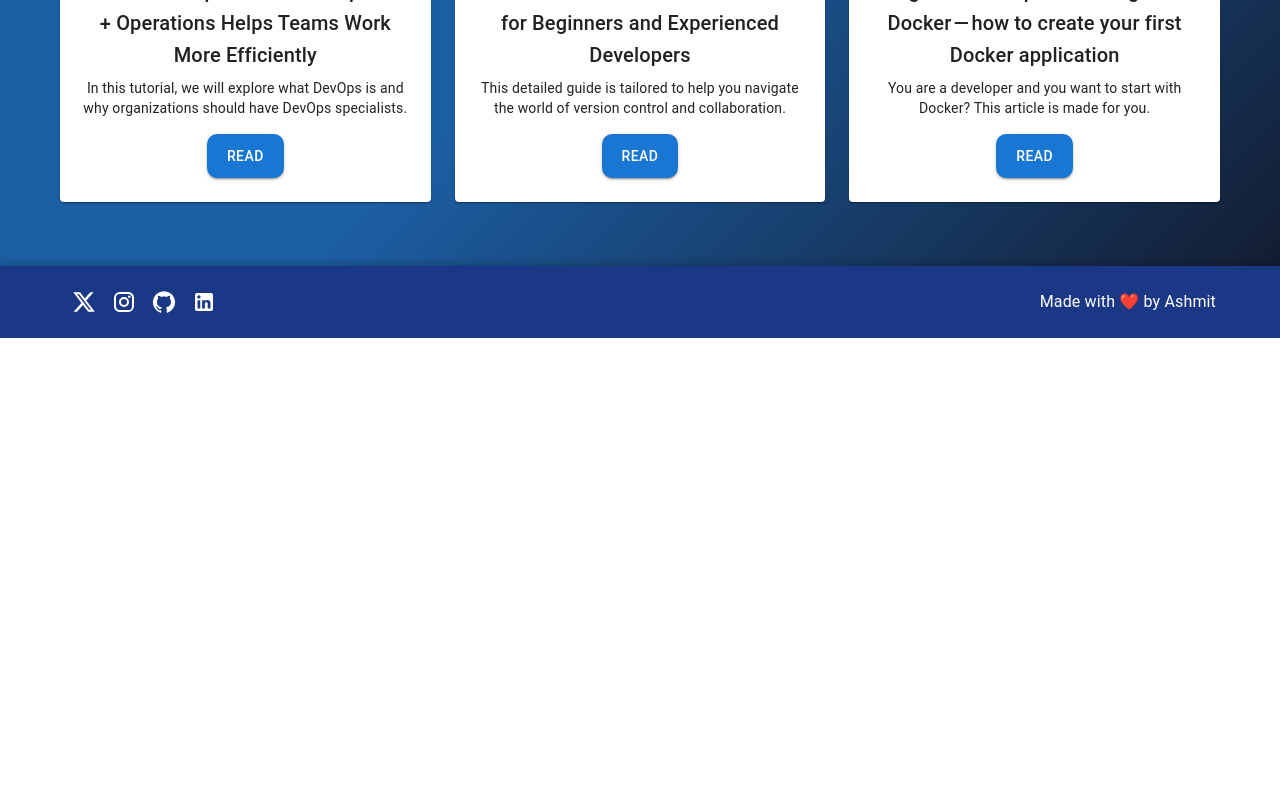
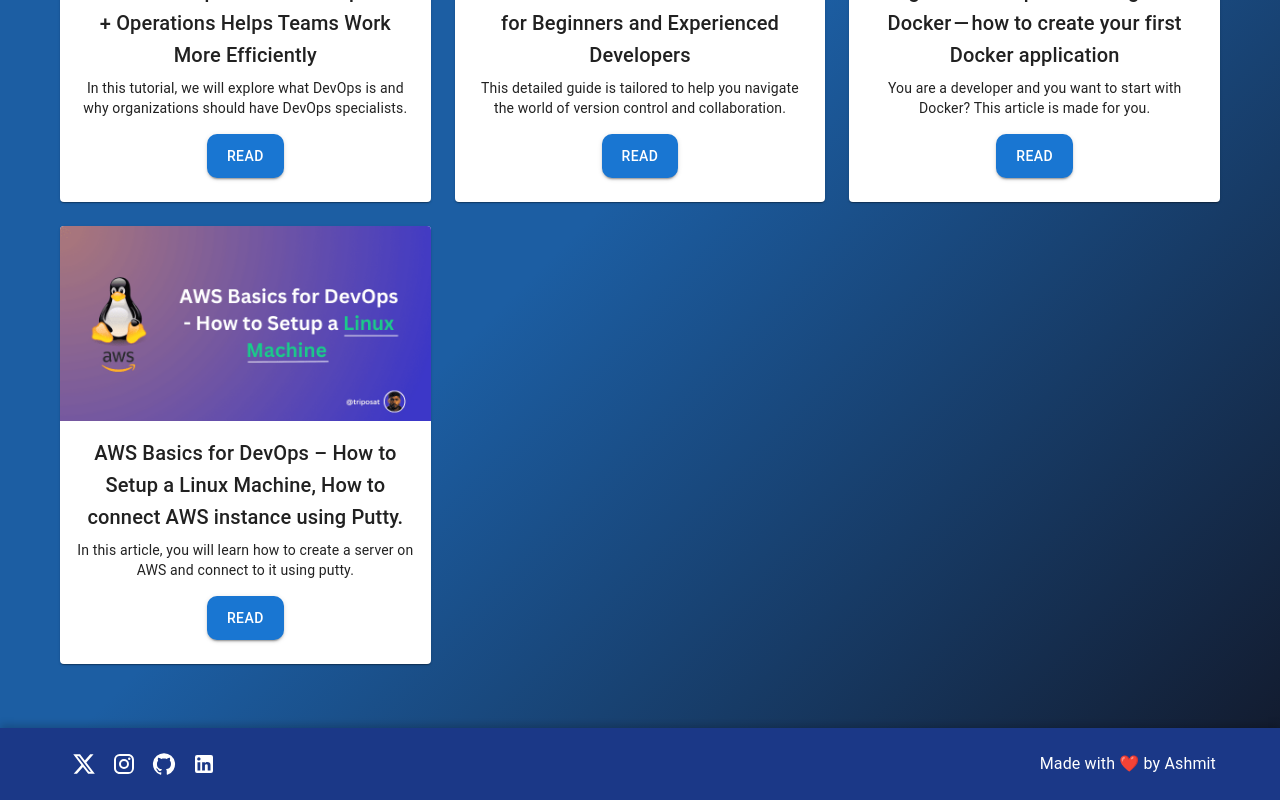
Before and after one commit to ashmit4818/DevOps_Resources_Project, a React (Create React App) app: page /DevOps_Resources_Project/blogs in a window 1280 px wide. Shown: the part 466-1266 px from the top of the page. Before the commit the page ends 804 px from the top, so only its background shows below. Built offline with nearby package versions, Linux system fonts and the light colour scheme.

Commit message:
FCC aws tutorial devops blog added

```diff
--- a/src/components/FccBlogsSection.jsx
+++ b/src/components/FccBlogsSection.jsx
@@ -6,6 +6,7 @@
 import pic1 from '../assets/sectionimages/fcc/1.png';
 import pic2 from '../assets/sectionimages/fcc/2.png';
 import pic3 from '../assets/sectionimages/fcc/3.jpg';
+import pic4 from '../assets/sectionimages/fcc/4.png';
 
 
 const FccBlogsSection = () => {
@@ -33,6 +34,14 @@
       link: 'https://www.freecodecamp.org/news/a-beginners-guide-to-docker-how-to-create-your-first-docker-application-cc03de9b639f/',
       image: pic3,
       alt: 'A beginner’s guide to Docker — how to create your first Docker application',
+    },
+    {
+      id: 4,
+      title: 'AWS Basics for DevOps – How to Setup a Linux Machine, How to connect AWS instance using Putty.',
+      description: 'In this article, you will learn how to create a server on AWS and connect to it using putty.',
+      link: 'https://www.freecodecamp.org/news/aws-basics-for-devops/',
+      image: pic4,
+      alt: 'AWS Basics for DevOps – How to Setup a Linux Machine, How to connect AWS instance using Putty.',
     },
   ];
   const { isDarkMode } = useContext(ThemeContext);
```
Also changed, not shown: src/assets/sectionimages/fcc/4.png (added).
